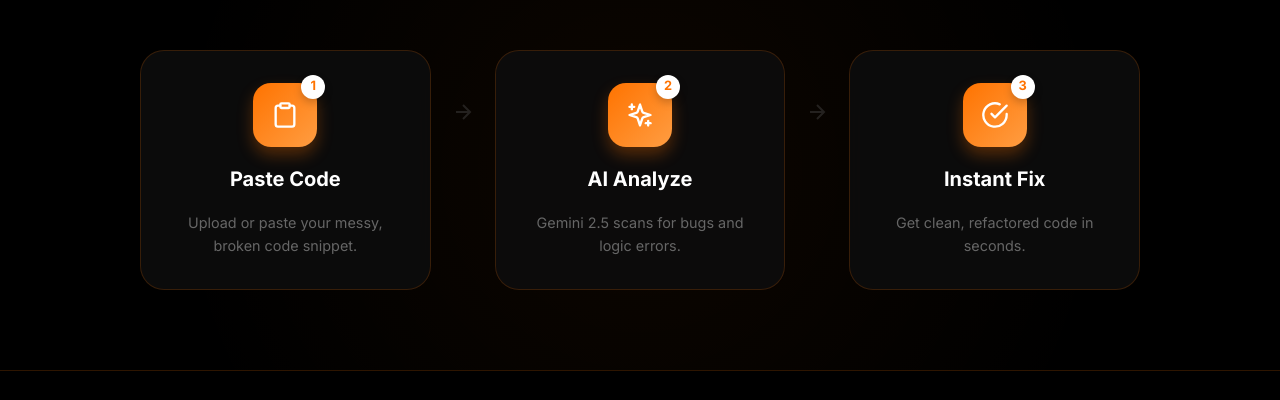
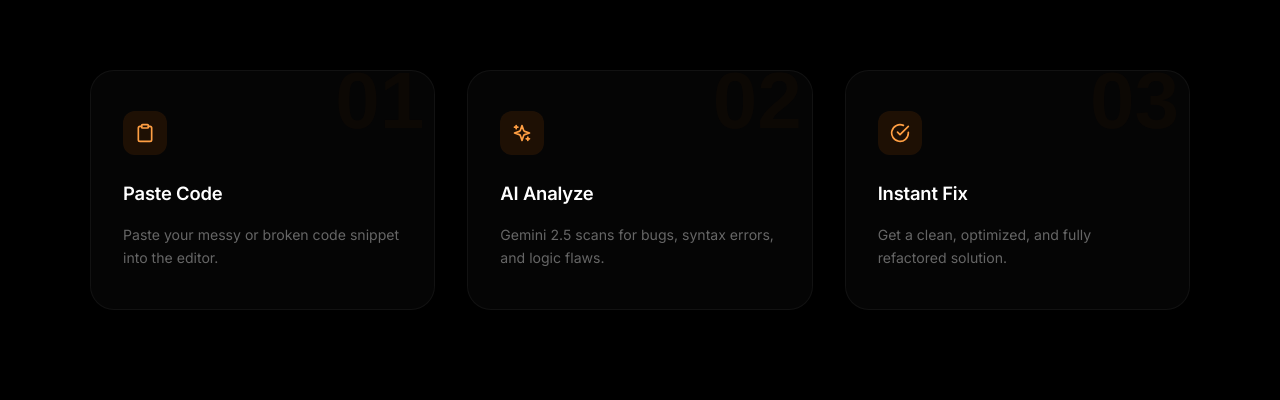
Before and after one commit to Khanndoinggood/BugSolvev1, a website: page public/index.html in a window 1280 px wide. Shown: the part 1063-1463 px from the top of the page. Drawn offline with nearby package versions, Linux system fonts and the light colour scheme.

Commit message:
Refine 3-Step Workflow UI for a cleaner, professional look

```diff
--- a/public/index.html
+++ b/public/index.html
@@ -210,38 +210,30 @@ function calculateSum(arr) {
   <section class="workflow-section">
     <div class="workflow-container">
       <div class="workflow-step">
-        <div class="step-icon-wrapper">
-          <svg width="24" height="24" viewBox="0 0 24 24" fill="none" stroke="currentColor" stroke-width="2" stroke-linecap="round" stroke-linejoin="round" class="step-icon"><path d="M16 4h2a2 2 0 0 1 2 2v14a2 2 0 0 1-2 2H6a2 2 0 0 1-2-2V6a2 2 0 0 1 2-2h2"/><rect x="8" y="2" width="8" height="4" rx="1" ry="1"/></svg>
-          <span class="step-number">1</span>
+        <div class="step-num-bg">01</div>
+        <div class="step-icon-minimal">
+          <svg width="20" height="20" viewBox="0 0 24 24" fill="none" stroke="currentColor" stroke-width="2" stroke-linecap="round" stroke-linejoin="round"><path d="M16 4h2a2 2 0 0 1 2 2v14a2 2 0 0 1-2 2H6a2 2 0 0 1-2-2V6a2 2 0 0 1 2-2h2"/><rect x="8" y="2" width="8" height="4" rx="1" ry="1"/></svg>
         </div>
         <h3 class="step-title">Paste Code</h3>
-        <p class="step-desc">Upload or paste your messy, broken code snippet.</p>
-      </div>
-
-      <div class="workflow-arrow">
-        <svg width="24" height="24" viewBox="0 0 24 24" fill="none" stroke="currentColor" stroke-width="2"><path d="M5 12h14M12 5l7 7-7 7"/></svg>
+        <p class="step-desc">Paste your messy or broken code snippet into the editor.</p>
       </div>
 
       <div class="workflow-step">
-        <div class="step-icon-wrapper">
-          <svg width="24" height="24" viewBox="0 0 24 24" fill="none" stroke="currentColor" stroke-width="2" stroke-linecap="round" stroke-linejoin="round" class="step-icon"><path d="m12 3-1.912 5.813a2 2 0 0 1-1.275 1.275L3 12l5.813 1.912a2 2 0 0 1 1.275 1.275L12 21l1.912-5.813a2 2 0 0 1 1.275-1.275L21 12l-5.813-1.912a2 2 0 0 1-1.275-1.275L12 3Z"/><path d="M5 3v4"/><path d="M19 17v4"/><path d="M3 5h4"/><path d="M17 19h4"/></svg>
-          <span class="step-number">2</span>
+        <div class="step-num-bg">02</div>
+        <div class="step-icon-minimal">
+          <svg width="20" height="20" viewBox="0 0 24 24" fill="none" stroke="currentColor" stroke-width="2" stroke-linecap="round" stroke-linejoin="round"><path d="m12 3-1.912 5.813a2 2 0 0 1-1.275 1.275L3 12l5.813 1.912a2 2 0 0 1 1.275 1.275L12 21l1.912-5.813a2 2 0 0 1 1.275-1.275L21 12l-5.813-1.912a2 2 0 0 1-1.275-1.275L12 3Z"/><path d="M5 3v4"/><path d="M19 17v4"/><path d="M3 5h4"/><path d="M17 19h4"/></svg>
         </div>
         <h3 class="step-title">AI Analyze</h3>
-        <p class="step-desc">Gemini 2.5 scans for bugs and logic errors.</p>
-      </div>
-
-      <div class="workflow-arrow">
-        <svg width="24" height="24" viewBox="0 0 24 24" fill="none" stroke="currentColor" stroke-width="2"><path d="M5 12h14M12 5l7 7-7 7"/></svg>
+        <p class="step-desc">Gemini 2.5 scans for bugs, syntax errors, and logic flaws.</p>
       </div>
 
       <div class="workflow-step">
-        <div class="step-icon-wrapper">
-          <svg width="24" height="24" viewBox="0 0 24 24" fill="none" stroke="currentColor" stroke-width="2" stroke-linecap="round" stroke-linejoin="round" class="step-icon"><path d="M22 11.08V12a10 10 0 1 1-5.93-9.14"/><polyline points="22 4 12 14.01 9 11.01"/></svg>
-          <span class="step-number">3</span>
+        <div class="step-num-bg">03</div>
+        <div class="step-icon-minimal">
+          <svg width="20" height="20" viewBox="0 0 24 24" fill="none" stroke="currentColor" stroke-width="2" stroke-linecap="round" stroke-linejoin="round"><path d="M22 11.08V12a10 10 0 1 1-5.93-9.14"/><polyline points="22 4 12 14.01 9 11.01"/></svg>
         </div>
         <h3 class="step-title">Instant Fix</h3>
-        <p class="step-desc">Get clean, refactored code in seconds.</p>
+        <p class="step-desc">Get a clean, optimized, and fully refactored solution.</p>
       </div>
     </div>
   </section>
--- a/public/style.css
+++ b/public/style.css
@@ -1098,99 +1098,75 @@ body {
    Workflow Section
 =================================================== */
 .workflow-section {
-  padding: 80px 24px;
-  background: radial-gradient(circle at 50% 50%, rgba(255, 115, 0, 0.05) 0%, transparent 70%);
+  padding: 100px 24px;
   position: relative;
-  overflow: hidden;
 }
 
 .workflow-container {
-  max-width: 1000px;
+  max-width: 1100px;
   margin: 0 auto;
-  display: flex;
-  align-items: flex-start;
-  justify-content: space-between;
-  gap: 20px;
+  display: grid;
+  grid-template-columns: repeat(3, 1fr);
+  gap: 32px;
 }
 
 .workflow-step {
-  flex: 1;
-  text-align: center;
-  padding: 32px 24px;
-  background: var(--bg-card);
-  backdrop-filter: blur(10px);
-  border: 1px solid var(--border);
+  position: relative;
+  padding: 40px 32px;
+  background: rgba(255, 255, 255, 0.02);
+  border: 1px solid rgba(255, 255, 255, 0.05);
   border-radius: 24px;
-  transition: var(--transition);
-  position: relative;
+  transition: all 0.4s cubic-bezier(0.4, 0, 0.2, 1);
+  overflow: hidden;
   display: flex;
   flex-direction: column;
-  align-items: center;
   gap: 16px;
 }
 
 .workflow-step:hover {
-  transform: translateY(-8px);
-  border-color: var(--accent-orange);
-  box-shadow: 0 20px 40px rgba(0, 0, 0, 0.4), 0 0 20px rgba(255, 115, 0, 0.1);
+  background: rgba(255, 255, 255, 0.04);
+  border-color: rgba(255, 115, 0, 0.2);
+  transform: translateY(-5px);
 }
 
-.step-icon-wrapper {
-  width: 64px;
-  height: 64px;
-  background: var(--gradient-primary);
-  border-radius: 18px;
+.step-num-bg {
+  position: absolute;
+  top: -10px;
+  right: 10px;
+  font-size: 5rem;
+  font-weight: 900;
+  color: rgba(255, 115, 0, 0.03);
+  line-height: 1;
+  pointer-events: none;
+  font-family: 'Outfit', sans-serif;
+}
+
+.step-icon-minimal {
+  width: 44px;
+  height: 44px;
+  background: rgba(255, 115, 0, 0.1);
+  color: var(--accent-orange);
+  border-radius: 12px;
   display: flex;
   align-items: center;
   justify-content: center;
-  color: white;
-  position: relative;
-  box-shadow: 0 8px 16px rgba(255, 115, 0, 0.3);
-}
-
-.step-icon {
-  width: 28px;
-  height: 28px;
-}
-
-.step-number {
-  position: absolute;
-  top: -8px;
-  right: -8px;
-  width: 24px;
-  height: 24px;
-  background: #fff;
-  color: #ff7300;
-  border-radius: 50%;
-  font-size: 0.8rem;
-  font-weight: 800;
-  display: flex;
-  align-items: center;
-  justify-content: center;
-  box-shadow: 0 4px 8px rgba(0, 0, 0, 0.2);
+  margin-bottom: 8px;
 }
 
 .step-title {
-  font-size: 1.25rem;
-  font-weight: 700;
+  font-size: 1.15rem;
+  font-weight: 600;
   color: var(--text-primary);
   margin: 0;
+  letter-spacing: -0.01em;
 }
 
 .step-desc {
-  font-size: 0.9rem;
+  font-size: 0.88rem;
   color: var(--text-muted);
   line-height: 1.6;
   margin: 0;
-}
-
-.workflow-arrow {
-  display: flex;
-  align-items: center;
-  justify-content: center;
-  padding-top: 50px;
-  color: var(--text-muted);
-  opacity: 0.3;
+  font-weight: 400;
 }
 
 /* ===================================================
@@ -1204,12 +1180,12 @@ body {
 }
 
 .footer-inner {
-  max-width: 1000px;
+  max-width: 1100px;
   margin: 0 auto;
-  padding: 0 24px 24px;
   display: grid;
-  grid-template-columns: 1fr 1fr 1fr;
-  gap: 20px;
+  grid-template-columns: repeat(3, 1fr);
+  gap: 40px;
+  padding: 0 24px 48px;
 }
 
 .footer-col {
```
